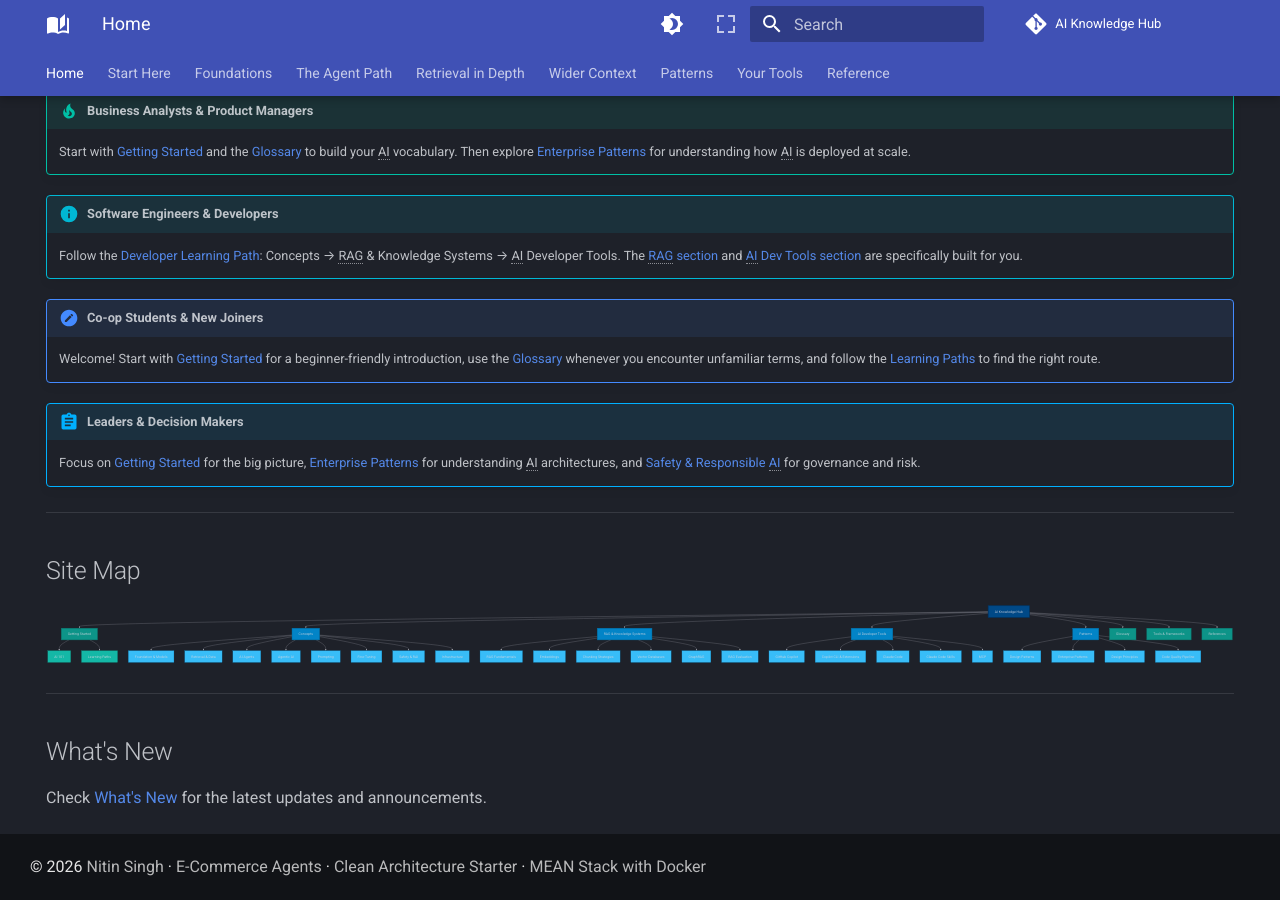
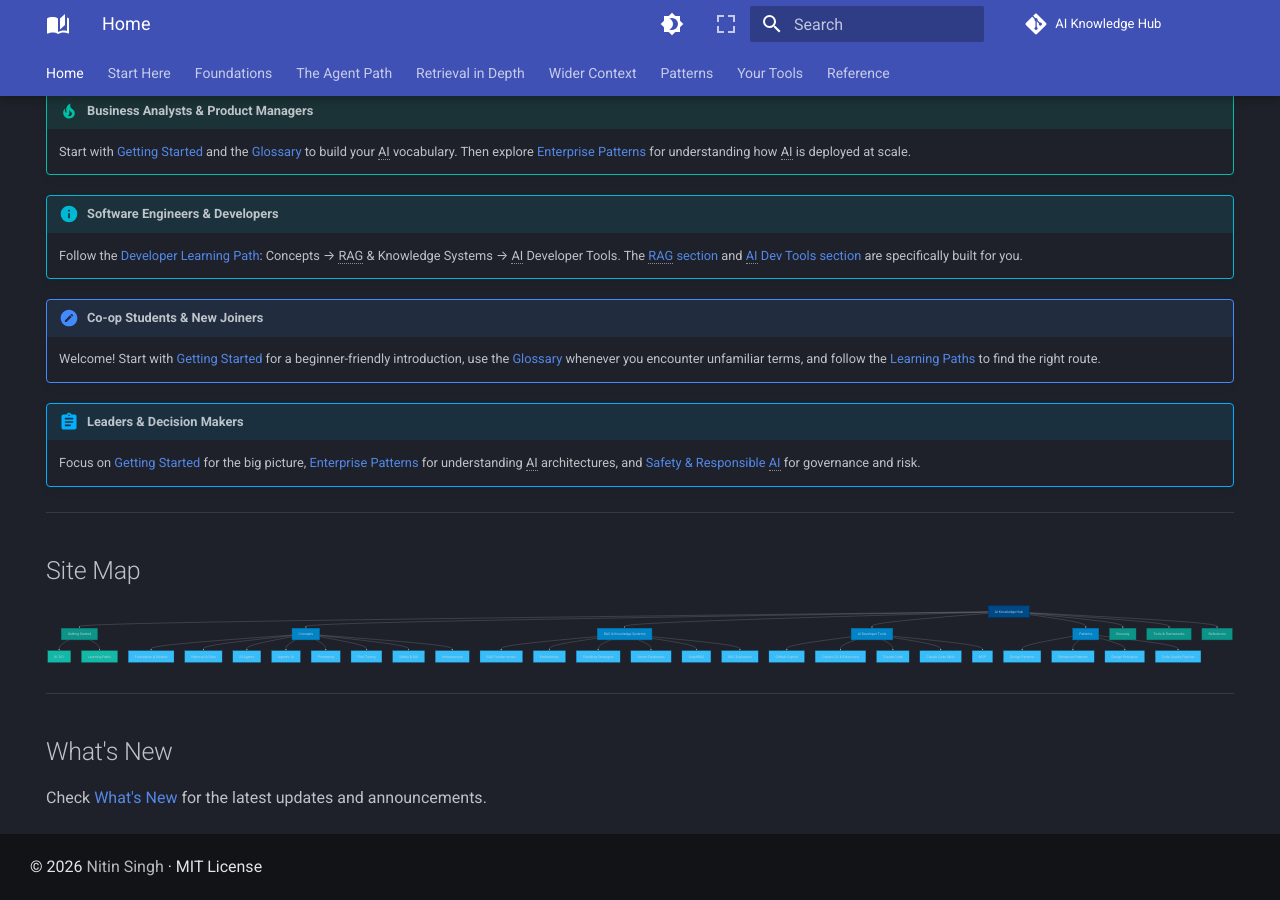
Before and after one commit to nitin27may/ai-resources, an MkDocs documentation site: the page built from docs/index.md, in a window 1280 px wide and 900 px high, scrolled down 1110 px. Built offline with MkDocs 1.6.1 and Material for MkDocs 9.7.7, drawn with Linux system fonts in a browser that asks for light colours; comment, search, counter and statistics services are not loaded; some of the changed lines change nothing that is shown.

Commit message:
Add an identical blog back-link footer across all four doc sites (#16)
Footer is now: (c) 2026 <a href="https://nitinksingh.com/">Nitin Singh</a> - MIT License

Byte-identical across all four doc repos, rendered on every indexable page.
Verified with the real CI toolchain before merge.

```diff
--- a/mkdocs.yml
+++ b/mkdocs.yml
@@ -173,17 +173,12 @@ extra:
 
 # Copyright footer text
 #
-# The sibling links are here rather than in `extra.social` on purpose: that block
-# renders icon-only, and an icon carries no anchor text. These three doc sites are
-# published under the same domain and had no inbound link from anywhere on the web,
-# which is why Search Console reported two of them as "URL is unknown to Google" --
-# never crawled once. A footer link on all 44 pages is the cheapest fix, and the
-# anchor text is the part that does the work.
+# Identical on all four doc sites by design, so the family reads as one property
+# -- keep it byte-identical when editing.
 #
-# Trailing slashes are required: GitHub Pages 301s the unslashed form of a
-# directory index, and there is no reason to spend a redirect hop on our own links.
-copyright: |
-  &copy; 2026 <a href="https://nitinksingh.com/">Nitin Singh</a>
-  &middot; <a href="https://nitinksingh.com/e-commerce-agents/">E-Commerce Agents</a>
-  &middot; <a href="https://nitinksingh.com/clean-architecture-docker-dotnet-angular/">Clean Architecture Starter</a>
-  &middot; <a href="https://nitinksingh.com/mean-docker/">MEAN Stack with Docker</a>
+# NOTE: this site's sibling doc-site links used to live here and are now gone.
+# Unlike the three Jekyll siblings, this repo has no nav_external_links, so it
+# currently links out ONLY to the blog (via the name above). The siblings are
+# still reachable from each other and from the blog, so nothing is orphaned --
+# but if outbound links from here are wanted back, `nav` is the place.
+copyright: '&copy; 2026 <a href="https://nitinksingh.com/">Nitin Singh</a> &middot; MIT License'
```
